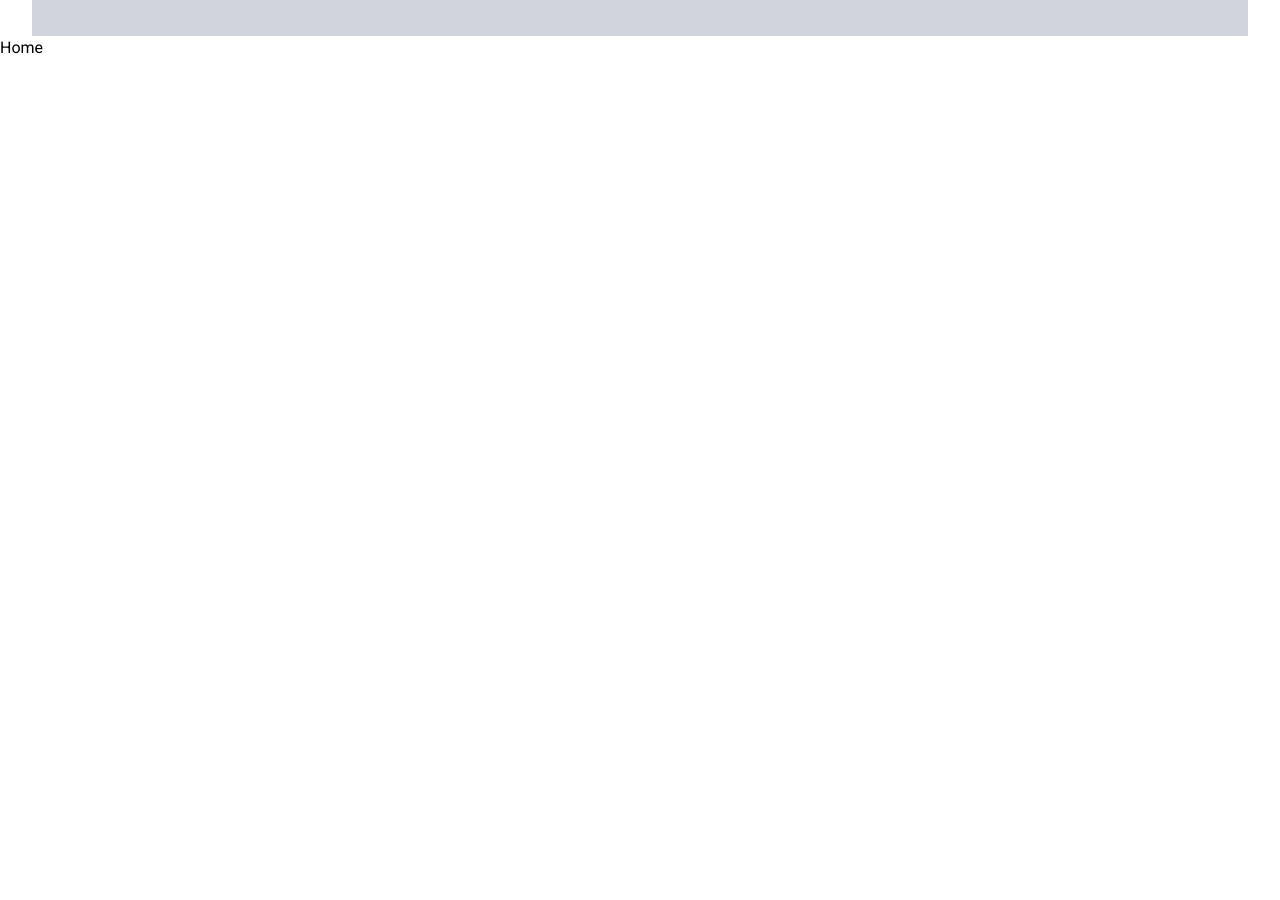
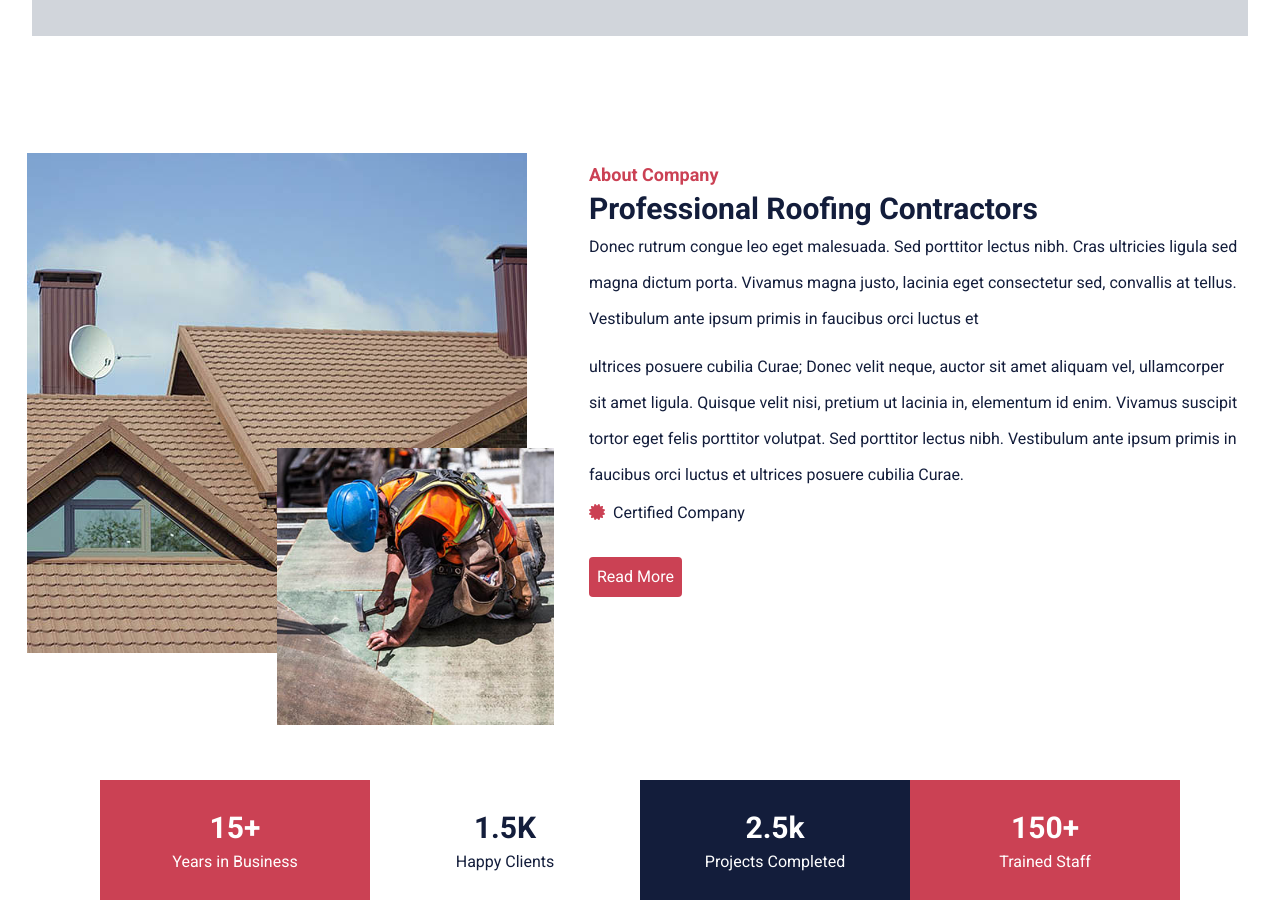
Before and after one commit to yousufatef/roofing-agency, a React (Vite) app: page / in a window 1280 px wide. Shown: the part 345-1245 px from the top of the page. Before the commit the page ends 800 px from the top, so only its background shows below. Built offline with nearby package versions, Linux system fonts and the light colour scheme.

Commit message:
create about company and rate bar

```diff
--- a/src/components/ServiceRequest.tsx
+++ b/src/components/ServiceRequest.tsx
@@ -5,10 +5,10 @@ const ServiceRequest = () => {
             <h4 className="text-mainColor font-bold text-lg">Quick Service Request</h4>
             <h2 className="font-bold text-2xl">Send Inspection Request</h2>
         </div>
-        <div className="flex text-center flex-1 justify-center items-center pr-2 max-sm:flex-col mb-5">
+        <div className="flex text-center  justify-center items-center pr-2 max-sm:flex-col mb-5 sm:pr-[65px]">
             <input type="text" placeholder="Enter your full name" className="m-1 p-1 w-[230px] outline-none max-sm:w-[90%] rounded"/>
             <input type="text" placeholder="Phone number" className="m-1 p-1 w-[230px] outline-none max-sm:w-[90%] rounded"/>
-            <button type="button" onClick={()=>  location.reload()} className="m-1 p-1 w-[80px] h-[30px] bg-mainColor hover:opacity-[0.9] text-white text-center outline-none max-sm:w-[90%] rounded">SEND</button>
+            <button type="button" onClick={()=>  location.reload()} className="m-1 p-1 w-[115px] h-[30px] bg-mainColor hover:opacity-[0.9] text-white text-center outline-none max-sm:w-[90%]s rounded">SEND</button>
         </div>
     </div>
   )
--- a/src/pages/Home.tsx
+++ b/src/pages/Home.tsx
@@ -6,7 +6,60 @@ const Home = () => {
     <div>
       <PageHeader pageName={"Home"}/>
       <ServiceRequest/>
-      <h5>Home</h5>
+      <div className="flex mb-[100px] mt-[90px] max-sm:flex-col">
+        <div className="p-[27px] relative max-lg:flex max-lg:w-[90%] max-lg:flex-col">
+            <img src="../src\assets\photo-hero-15.jpg" alt="services-img" className="hover:translate-y-1.5 duration-300 ease-in"/>
+            <img src="../src\assets\photo-54.jpeg" alt="services-img" className="max-lg:hidden absolute w-[50%] bottom-[-45px] right-0 hover:translate-y-1.5 duration-300 ease-in "/>
+        </div>
+        <div className="flex-1 p-[35px]">
+          <p className="font-bold text-lg text-mainColor">About Company</p>
+          <h1 className="font-bold text-3xl leading-10 text-globalColor">Professional Roofing Contractors</h1>
+          <p className="leading-9 text-globalColor mb-3">
+               Donec rutrum congue leo eget malesuada.
+               Sed porttitor lectus nibh. Cras ultricies ligula sed magna dictum porta. Vivamus magna justo, lacinia eget consectetur sed, convallis at tellus.
+               Vestibulum ante ipsum primis in faucibus orci luctus et
+            </p>
+          <p className="leading-9 text-globalColor">
+               ultrices posuere cubilia Curae; Donec velit neque, auctor sit amet aliquam vel,
+                ullamcorper sit amet ligula. Quisque velit nisi, pretium ut lacinia in, elementum id enim.
+                Vivamus suscipit tortor eget felis porttitor volutpat. Sed porttitor lectus nibh.
+                Vestibulum ante ipsum primis in faucibus orci luctus et ultrices posuere cubilia Curae.
+            </p>
+            <div className="mt-2">
+                <i className="fa-solid fa-certificate text-mainColor"></i>
+                <span className="ml-2 text-globalColor">Certified Company</span>
+            </div>
+            <div className="mt-8">
+              <button className="bg-mainColor text-white p-2  rounded hover:opacity-[0.9]">Read More</button>
+            </div>
+         </div>
+      </div>
+
+      <div className="flex justify-center text-center mt-7 max-sm:flex-col">
+
+       <div className="flex max-lg:flex-col">
+       <div className="bg-mainColor text-white p-[25px] w-[270px] h-[120px] max-lg:w-[400px] max-sm:w-[100%]">
+          <h2 className="font-bold text-[30px]">15+</h2>
+          <p>Years in Business</p>
+        </div>
+        <div className="bg-white text-globalColor p-[25px] w-[270px] h-[120px] max-lg:w-[400px] max-sm:w-[100%]">
+          <h2 className="font-bold text-[30px]">1.5K</h2>
+          <p>Happy Clients</p>
+        </div>
+       </div>
+
+        <div className="flex max-lg:flex-col">
+        <div className="bg-globalColor text-white p-[25px] w-[270px] h-[120px] max-lg:w-[400px] max-sm:w-[100%]">
+          <h2 className="font-bold text-[30px]">2.5k</h2>
+          <p>Projects Completed</p>
+        </div>
+        <div className="bg-mainColor text-white p-[25px] w-[270px] h-[120px] max-lg:w-[400px] max-sm:w-[100%]">
+          <h2 className="font-bold text-[30px]">150+</h2>
+          <p>Trained Staff</p>
+        </div>
+        </div>
+
+      </div>
     </div>
   )
 }
--- a/tailwind.config.js
+++ b/tailwind.config.js
@@ -8,7 +8,8 @@ export default {
     extend: {
       colors:{
         borderColor: "rgba(255,255,255,0.12)",
-        mainColor: "#cb4154"
+        mainColor: "#cb4154",
+        globalColor: "#131d3b"
       }
     },
   },
```
